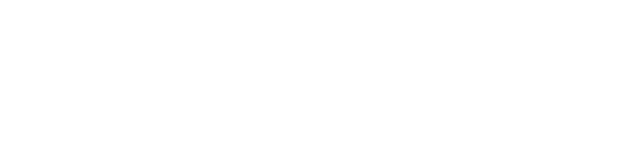
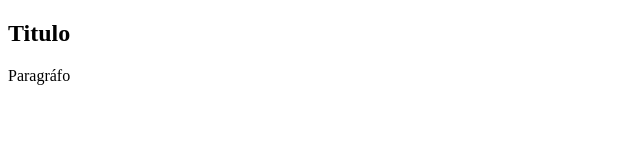
Before and after one commit to gizbreno/cursoGit, a plain HTML site: page index.html in a window 1280 px wide. Shown: the whole page, without its empty margins (0-640 px from the left). Drawn offline with Linux system fonts and the light colour scheme.

Commit message:
added file 'a.txt' and h2, p tags to html file

```diff
--- a/index.html
+++ b/index.html
@@ -7,6 +7,7 @@
     <title>Teste de Git</title>
 </head>
 <body>
-
+    <h2>Titulo</h2>
+    <p>Paragráfo</p>
 </body>
 </html>
```
Also changed, not shown: a.txt (added).
